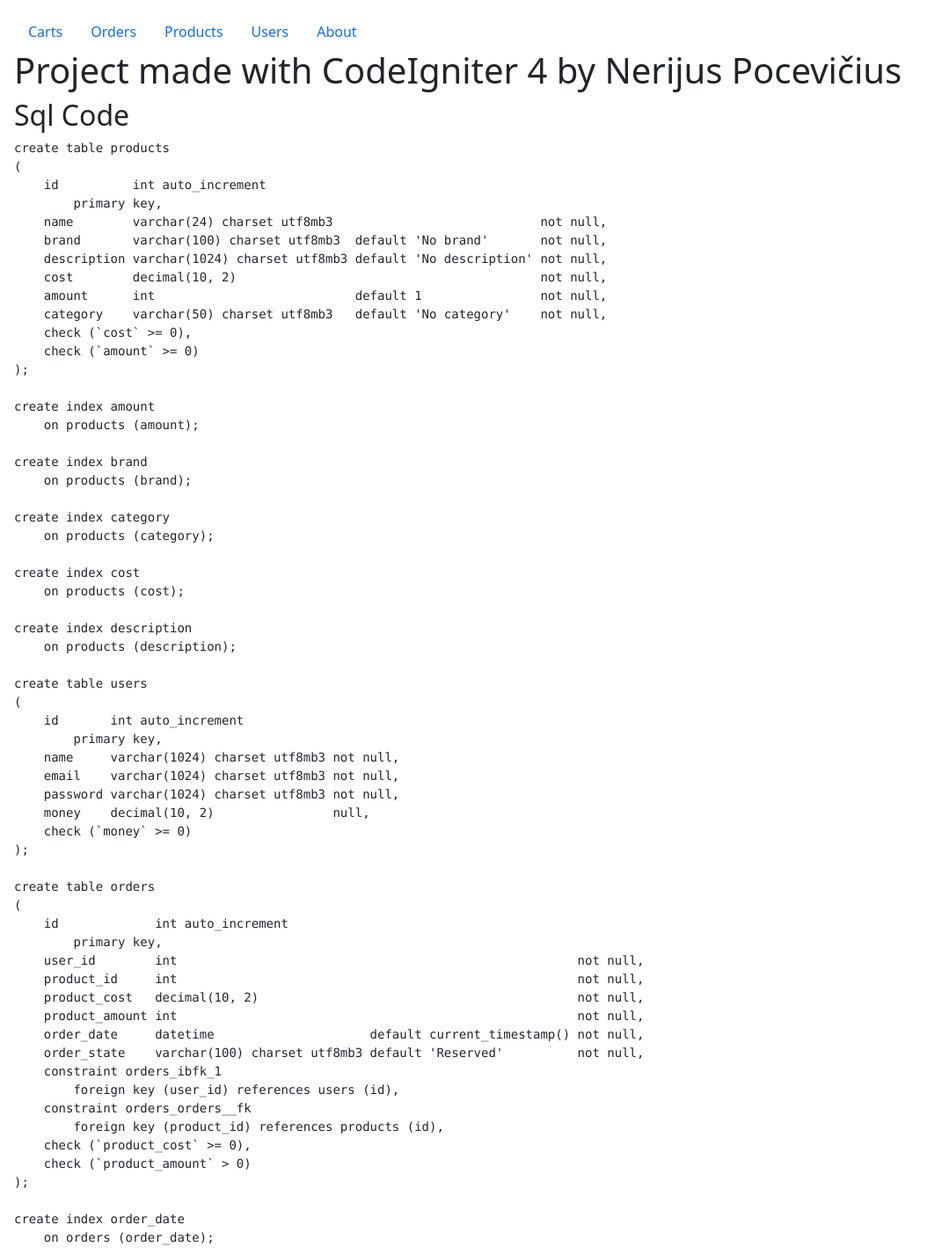
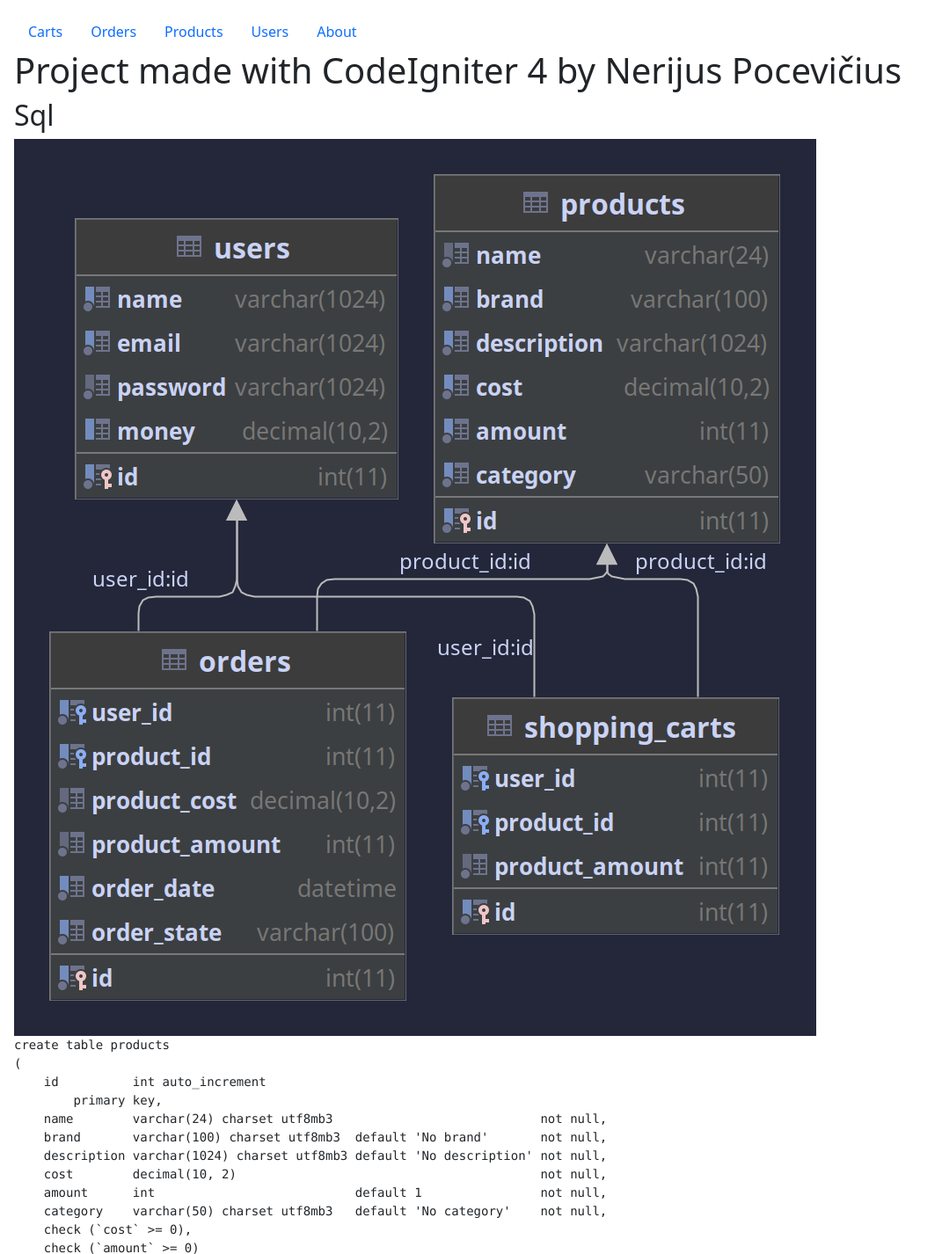
Before and after one commit to np425/codeigniter_store, a CodeIgniter 4 app: template app/Views/about.php in a window 1280 px wide. Shown: the top 1426 px of the page at 88% size, without its empty margins (0-1071 px from the left). Run offline with PHP 8.4 and a stand-in for CodeIgniter, Linux system fonts and the light colour scheme; the template is opened without the code that fills it, so the values that code supplies are empty; some libraries are stand-ins or nearby versions.

Commit message:
Modified about, added image of database

```diff
--- a/app/Views/about.php
+++ b/app/Views/about.php
@@ -2,7 +2,10 @@
 
 <h1>Project made with CodeIgniter 4 by Nerijus Pocevičius</h1>
 
-<h2>Sql Code</h2>
+<h2>Sql</h2>
+
+<img src="db.png" alt="Database image">
+
 <pre>
 create table products
 (
```
Also changed, not shown: db.png (added), public/db.png (added).
